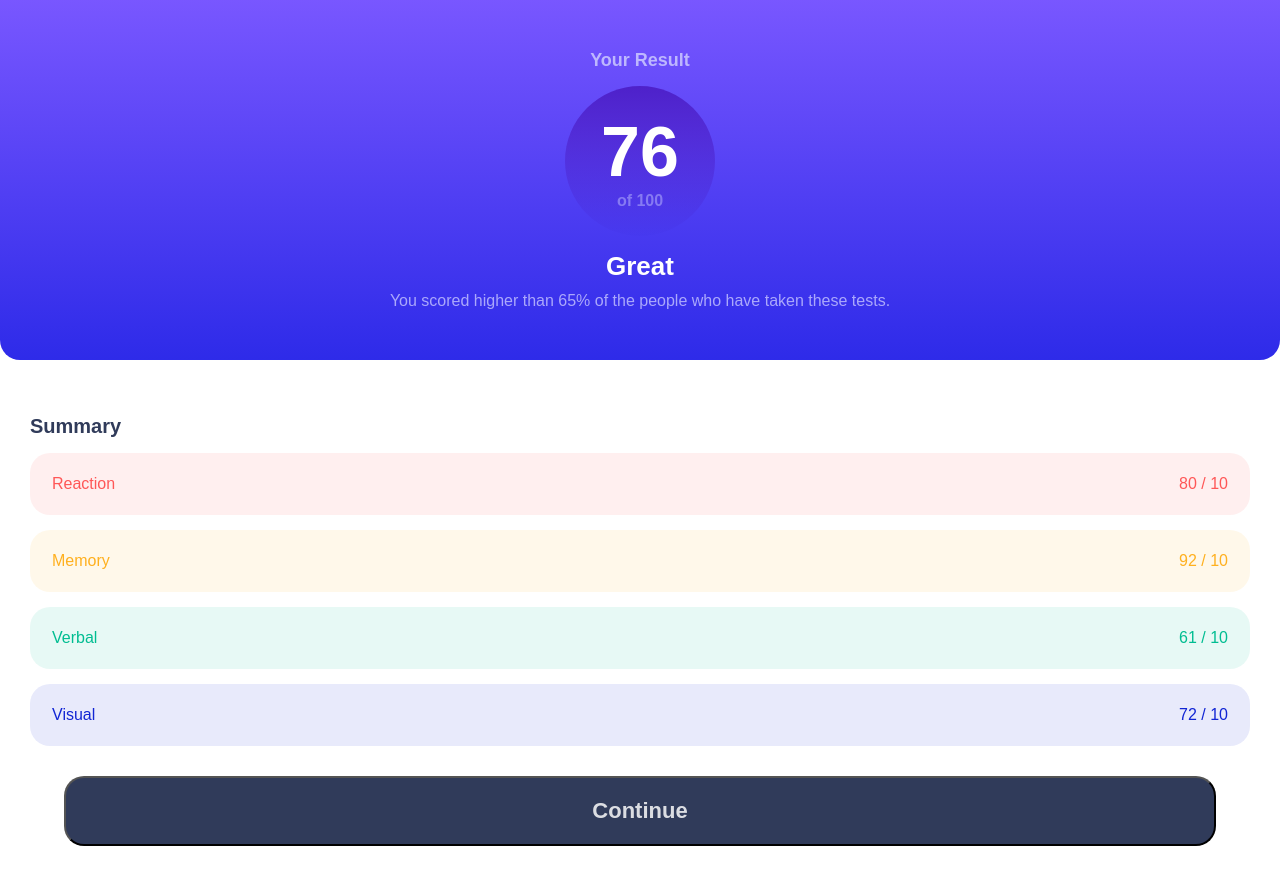
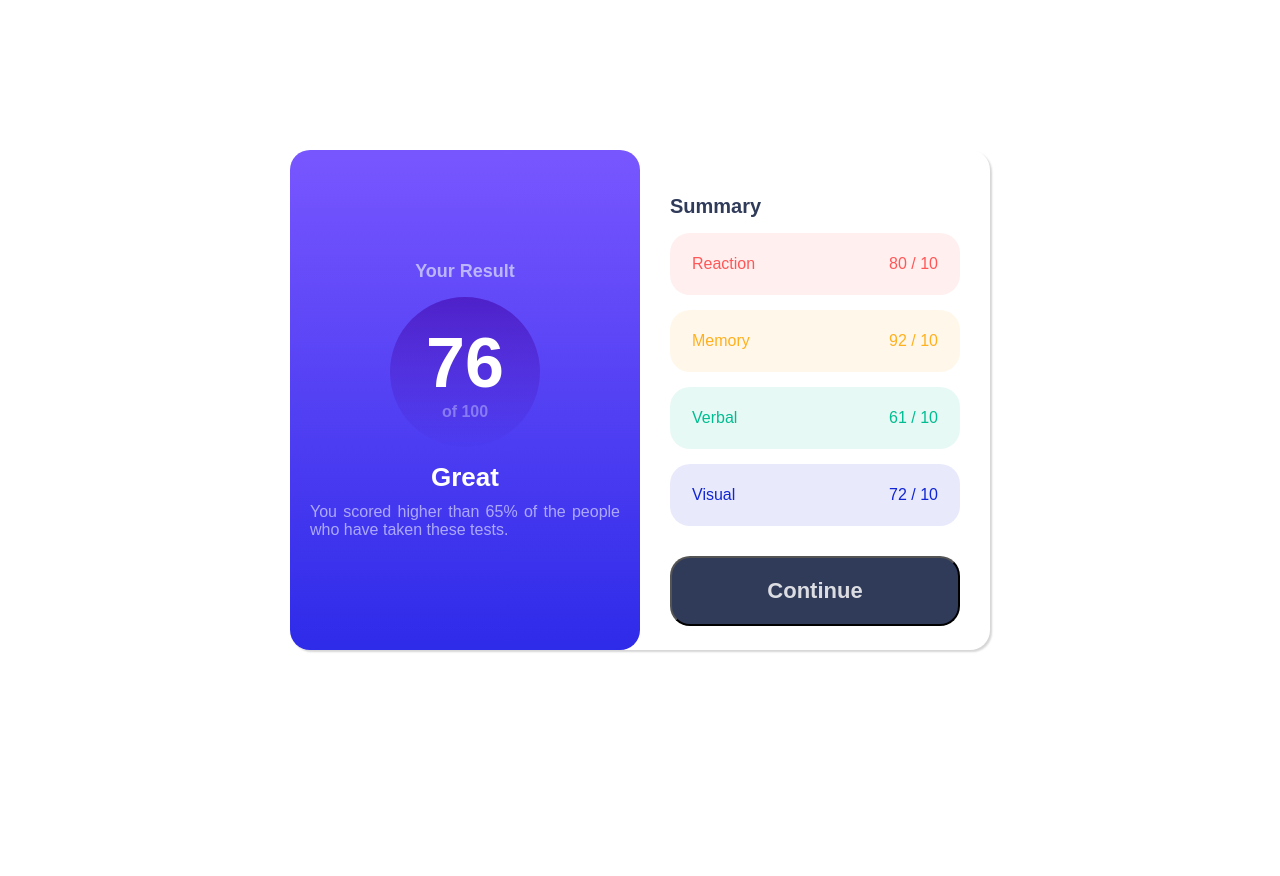
Before and after one commit to willianhenri/results-summary, a plain HTML site: page index.html in a window 1280 px wide. After the commit the page ends 800 px from the top, so only its background shows below. Drawn offline with Linux system fonts and the light colour scheme.

Commit message:
feat: desktop version add

```diff
--- a/style/style.css
+++ b/style/style.css
@@ -177,3 +177,33 @@ article {
     color: hsl(224, 30%, 27%);
     text-decoration: underline;
 }
+
+@media screen and (min-width:700px) {
+    body{
+        display: flex;
+        justify-content: center;
+        height: 100vh;
+        align-items: center;
+    }
+
+    .container {
+        flex-direction: row;
+        width: 700px;
+        height: 500px;
+        box-shadow: 2px 2px 2px rgba(0, 0, 0, 0.164);
+        border-radius: 20px;
+    }
+    #resultado {
+        border-radius: 20px;
+        width: 50%;
+        height: 100%;
+        padding: 20px;
+    }
+    .summary {
+        width: 50%;
+        border-radius: 20px;
+    }
+    .continue button {
+        width: 100%;
+    }
+}
```
